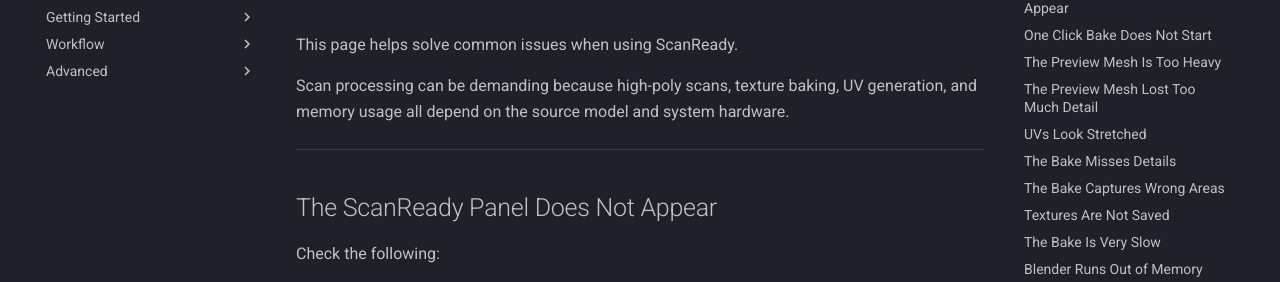
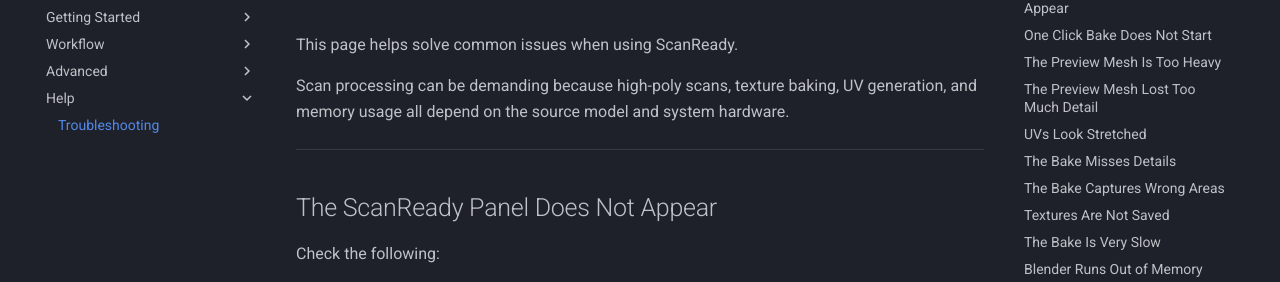
Before and after one commit to marioschiano/scanready-docs, an MkDocs documentation site: the page built from docs/troubleshooting.md, in a window 1280 px wide. Shown: the part 148-430 px from the top of the page. Built offline with MkDocs 1.6.1 and Material for MkDocs 9.7.7, drawn with Linux system fonts in a browser that asks for light colours.

Commit message:
Update mkdocs.yml

```diff
--- a/mkdocs.yml
+++ b/mkdocs.yml
@@ -20,3 +20,6 @@
 
   - Advanced:
       - Advanced Settings: advanced.md
+
+  - Help:
+      - Troubleshooting: troubleshooting.md
```
